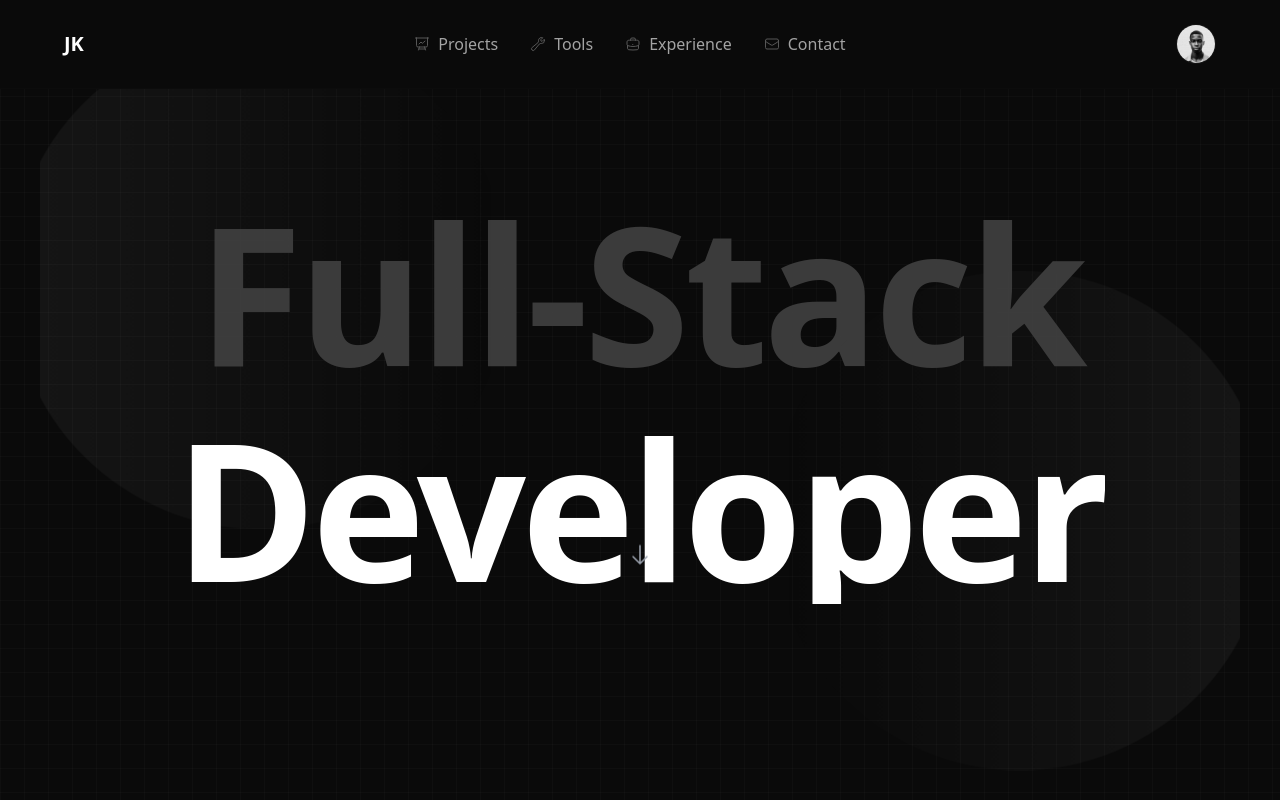
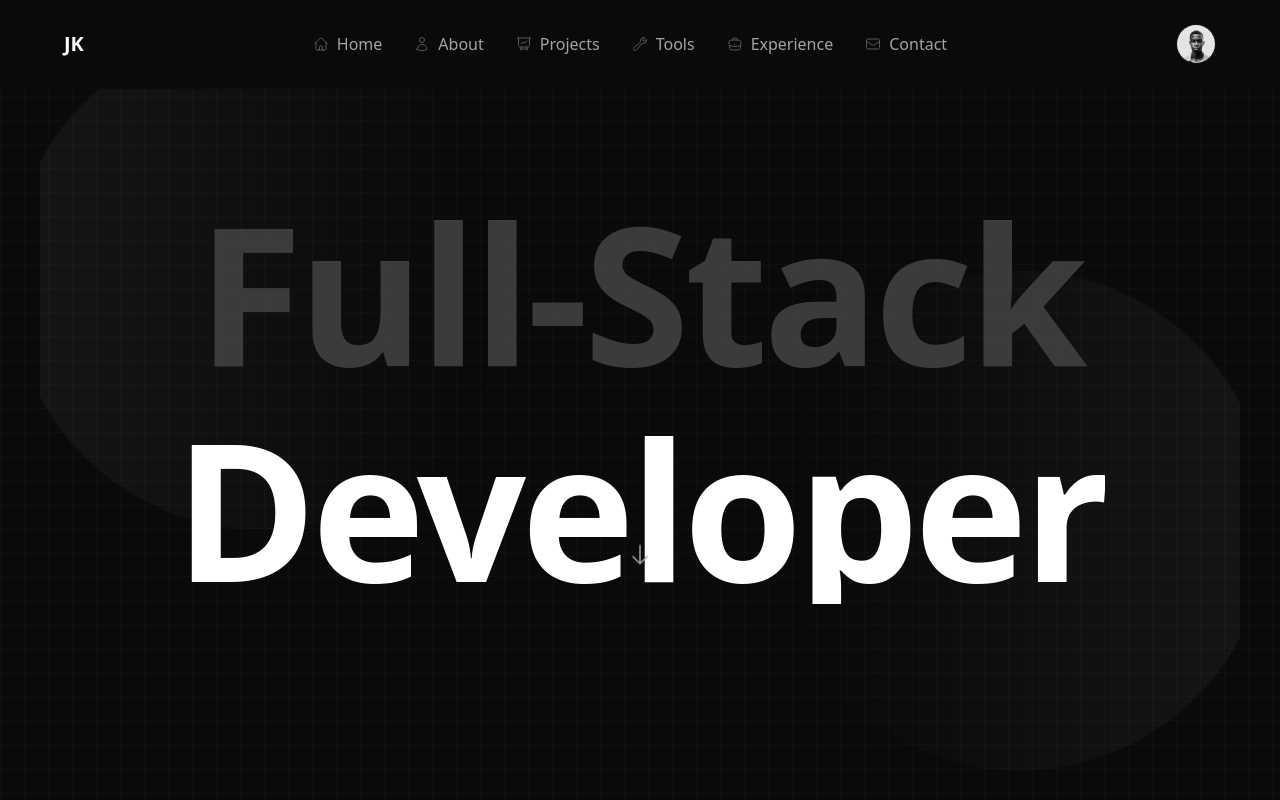
Before and after one commit to jkdevio/my-portfolio, a Vue app: page / in a window 1280 px wide. Shown: the top 800 px of the page. Built offline with nearby package versions, Linux system fonts and the light colour scheme.

Commit message:
Add Home and About navigation links, close mobile menu on link click

```diff
--- a/src/components/TheHeader.vue
+++ b/src/components/TheHeader.vue
@@ -55,6 +55,7 @@
             v-for="link in navLinks"
             :key="link.href"
             :href="link.href"
+            @click="isMenuOpen = false"
             class="relative text-accent-muted hover:text-accent-light transition-all duration-300 group flex items-center gap-2"
           >
             <svg
@@ -110,6 +111,7 @@
               v-for="link in navLinks"
               :key="link.href"
               :href="link.href"
+              @click="isMenuOpen = false"
               class="flex items-center gap-3 text-accent-muted hover:text-accent-light transition-all duration-300 py-3 px-2 rounded-lg hover:bg-accent-light/5"
             >
               <svg
@@ -137,6 +139,16 @@ const isMenuOpen = ref(false)
 const scrolled = ref(false)
 
 const navLinks = [
+  {
+    href: '#home',
+    text: 'Home',
+    icon: 'M2.25 12l8.954-8.955c.44-.439 1.152-.439 1.591 0L21.75 12M4.5 9.75v10.125c0 .621.504 1.125 1.125 1.125H9.75v-4.875c0-.621.504-1.125 1.125-1.125h2.25c.621 0 1.125.504 1.125 1.125V21h4.125c.621 0 1.125-.504 1.125-1.125V9.75M8.25 21h8.25',
+  },
+  {
+    href: '#about',
+    text: 'About',
+    icon: 'M15.75 6a3.75 3.75 0 11-7.5 0 3.75 3.75 0 017.5 0zM4.501 20.118a7.5 7.5 0 0114.998 0A17.933 17.933 0 0112 21.75c-2.676 0-5.216-.584-7.499-1.632z',
+  },
   {
     href: '#projects',
     text: 'Projects',
```
